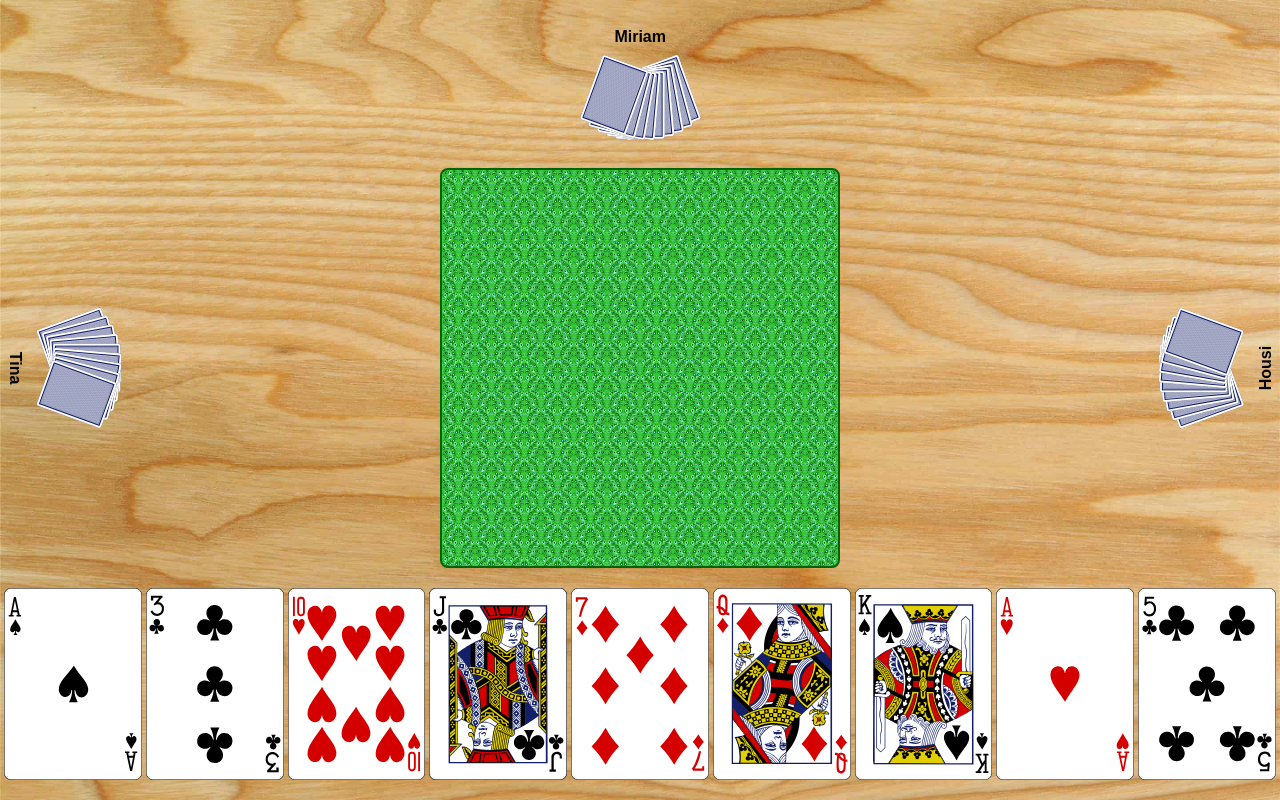
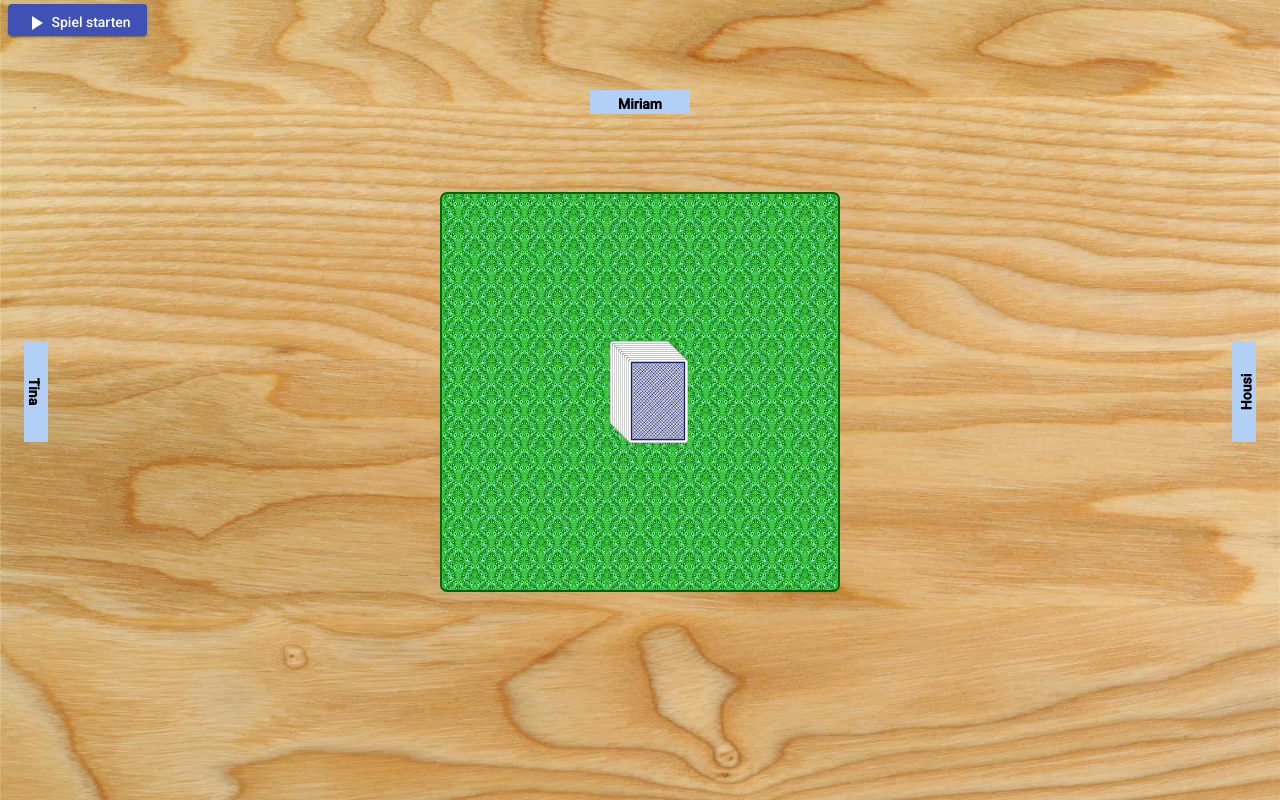
Before and after one commit to Multicard/multicard, an Angular app in the folder multicard-ui/src/main/webapp/: page / in a window 1280 px wide. Built offline with nearby package versions, Linux system fonts and the light colour scheme.

Commit message:
Play button hinzugefügt

```diff
--- a/multicard-ui/src/main/webapp/angular.json
+++ b/multicard-ui/src/main/webapp/angular.json
@@ -31,6 +31,7 @@
               "src/assets"
             ],
             "styles": [
+              "./node_modules/@angular/material/prebuilt-themes/indigo-pink.css",
               "src/styles/styles.scss"
             ],
             "scripts": []
@@ -94,6 +95,7 @@
               "src/assets"
             ],
             "styles": [
+              "./node_modules/@angular/material/prebuilt-themes/indigo-pink.css",
               "src/styles/styles.scss"
             ],
             "scripts": []
--- a/multicard-ui/src/main/webapp/src/app/app.module.ts
+++ b/multicard-ui/src/main/webapp/src/app/app.module.ts
@@ -10,6 +10,8 @@ import {StackComponent} from './components/stack/stack.component';
 import {BrowserAnimationsModule} from '@angular/platform-browser/animations';
 import {PlayerComponent} from './components/player/player.component';
 import {UserPlayerComponent} from './components/user-player/user-player.component';
+import {MatButtonModule} from '@angular/material/button';
+import {MatIconModule} from '@angular/material/icon';
 
 @NgModule({
   declarations: [
@@ -24,7 +26,9 @@ import {UserPlayerComponent} from './components/user-player/user-player.componen
   imports: [
     BrowserModule,
     BrowserAnimationsModule,
-    AppRoutingModule
+    AppRoutingModule,
+    MatButtonModule,
+    MatIconModule
   ],
   providers: [],
   bootstrap: [AppComponent]
--- a/multicard-ui/src/main/webapp/src/app/components/game/game.component.html
+++ b/multicard-ui/src/main/webapp/src/app/components/game/game.component.html
@@ -1 +1,4 @@
-<mc-table [gameState]="gameState"></mc-table>
+<div class="toolbar">
+  <button *ngIf="isGameStateReadyToStart()" class="start-button" color="primary" mat-raised-button (click)="startGame()"><mat-icon>play_arrow</mat-icon> Spiel starten</button>
+</div>
+<mc-table class="table" [gameState]="gameState"></mc-table>
--- a/multicard-ui/src/main/webapp/src/app/components/game/game.component.scss
+++ b/multicard-ui/src/main/webapp/src/app/components/game/game.component.scss
@@ -1,4 +1,22 @@
 :host {
   display: block;
   height: 100%;
+  background-image: url("/assets/table-background.jpg");
+  background-size: cover;
+  background-color: saddlebrown;
+
+  .toolbar {
+    height: 40px;
+    display: flex;
+    align-items: center;
+    padding-left: 8px;
+
+    .start-button {
+      height: 80%;
+    }
+  }
+
+  .table {
+    height: calc(100% - 40px);
+  }
 }
--- a/multicard-ui/src/main/webapp/src/app/components/game/game.component.ts
+++ b/multicard-ui/src/main/webapp/src/app/components/game/game.component.ts
@@ -1,6 +1,6 @@
 import {Component, OnInit} from '@angular/core';
 import {GameService} from '../../services/game.service';
-import {Game} from '../../model/game.model';
+import {Game, GameState} from '../../model/game.model';
 
 @Component({
   selector: 'mc-game',
@@ -16,4 +16,12 @@ export class GameComponent implements OnInit {
   ngOnInit(): void {
     this.gameState = this.gameService.loadGameState();
   }
+
+  isGameStateReadyToStart() {
+    return this.gameState.state === GameState.readyToStart;
+  }
+
+  startGame() {
+    this.gameService.startGame();
+  }
 }
--- a/multicard-ui/src/main/webapp/src/app/components/player/player.component.scss
+++ b/multicard-ui/src/main/webapp/src/app/components/player/player.component.scss
@@ -43,10 +43,13 @@
 
   .player-name {
     padding-top: 4px;
+    width: 100px;
+    text-align: center;
     white-space: nowrap;
     font-weight: bold;
     margin-top: 20px;
     z-index: 1;
+    background-color: #B2CFF5;
   }
 
   @include normal-size {
--- a/multicard-ui/src/main/webapp/src/app/components/table/table.component.scss
+++ b/multicard-ui/src/main/webapp/src/app/components/table/table.component.scss
@@ -4,9 +4,6 @@
   display: flex;
   flex-direction: column;
   height: 100%;
-  background-image: url("/assets/table-background.jpg");
-  background-size: cover;
-  background-color: saddlebrown;
 
   .table-top {
     flex: 1 1 20%;
--- a/multicard-ui/src/main/webapp/src/app/model/game.model.ts
+++ b/multicard-ui/src/main/webapp/src/app/model/game.model.ts
@@ -1,9 +1,17 @@
 export interface Game {
   id: string;
   title: string;
+  state: GameState;
   playerIdOfCurrentUser: string;
   players: Player[];
   stacks: Stack[];
+}
+
+export enum GameState {
+  initial = 'initial',
+  readyToStart = 'readyToStart',
+  started = 'started',
+  ended = 'ended'
 }
 
 export interface Player {
--- a/multicard-ui/src/main/webapp/src/app/services/game.service.ts
+++ b/multicard-ui/src/main/webapp/src/app/services/game.service.ts
@@ -1,5 +1,5 @@
 import {Injectable} from '@angular/core';
-import {ActionType, DirectionType, Game, StackAction} from '../model/game.model';
+import {ActionType, DirectionType, Game, GameState, StackAction} from '../model/game.model';
 import {Observable, Subject} from 'rxjs';
 
 @Injectable({providedIn: 'root'})
@@ -14,6 +14,7 @@ export class GameService {
       const gc: Game = {
         id: '123456',
         title: 'fröhliche Schieberrunde',
+        state: GameState.readyToStart,
         playerIdOfCurrentUser: 'player1',
         players: [
           {
@@ -59,8 +60,6 @@ export class GameService {
       // sortiere die Players so, dass der erste PLayer in der Liste dem current User entspricht
       this.gameState.players = [...this.gameState.players.slice(indexCurrUser),
         ...this.gameState.players.slice(0, indexCurrUser)];
-
-      setTimeout(() => this.startGame(9, 3), 2000);
     }
 
     return this.gameState;
@@ -70,8 +69,9 @@ export class GameService {
     return this.stackSubject.asObservable();
   }
 
-  public startGame(numberOfTotalCardsPerPlayer: number, numberOfPLayerCardPerTurn: number) {
-    this.giveCards(0, numberOfTotalCardsPerPlayer, numberOfPLayerCardPerTurn, this.gameState.players.length);
+  public startGame() {
+    this.gameState.state = GameState.started;
+    this.giveCards(0, 9, 3, this.gameState.players.length);
   }
 
   private giveCards(i: number = 0, numberOfTotalCardsPerPlayer: number, numberOfPLayerCardsPerTurn: number, numberOfPLayers: number) {
--- a/multicard-ui/src/main/webapp/src/index.html
+++ b/multicard-ui/src/main/webapp/src/index.html
@@ -6,8 +6,11 @@
   <base href="/">
   <meta name="viewport" content="width=device-width, initial-scale=1">
   <link rel="icon" type="image/x-icon" href="favicon.ico">
+  <link rel="preconnect" href="https://fonts.gstatic.com">
+  <link href="https://fonts.googleapis.com/css2?family=Roboto:wght@300;400;500&display=swap" rel="stylesheet">
+  <link href="https://fonts.googleapis.com/icon?family=Material+Icons" rel="stylesheet">
 </head>
-<body>
+<body class="mat-typography">
 <mc-root></mc-root>
 </body>
 </html>
--- a/multicard-ui/src/main/webapp/src/styles/styles.scss
+++ b/multicard-ui/src/main/webapp/src/styles/styles.scss
@@ -5,3 +5,6 @@ body {
   width: 100vw;
   font-family: "Arial";
 }
+
+html, body { height: 100%; }
+body { margin: 0; font-family: Roboto, "Helvetica Neue", sans-serif; }
```
Also changed, not shown: multicard-ui/src/main/webapp/package.json (+12 -10 lines), 1 other file (tests, documents, lock files or other folders).
